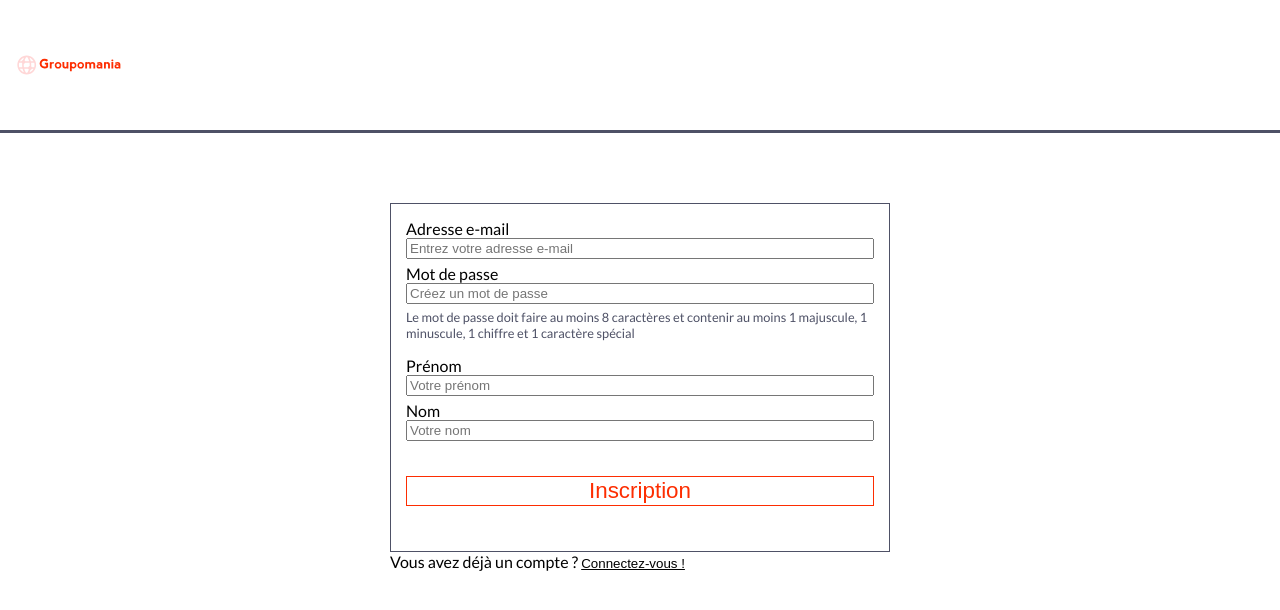
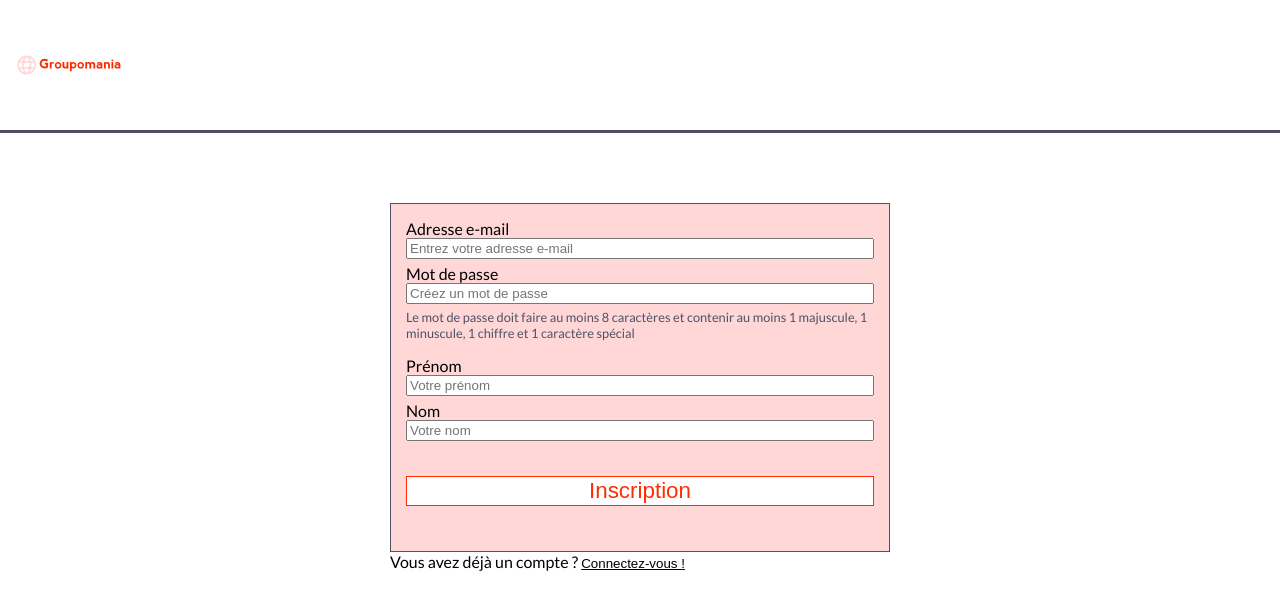
Before and after one commit to SylvainBruyat/OC-P7-Groupomania, a React (Create React App) app in the folder front/: page / in a window 1280 px wide. Both pictures are taken after a click on the button "Inscrivez-vous !". Shown: the top 610 px of the page. Built offline with nearby package versions, Linux system fonts and the light colour scheme.

Commit message:
Ajustements de mise en forme des liens et de la page d'inscription

```diff
--- a/front/src/index.css
+++ b/front/src/index.css
@@ -1,3 +1,7 @@
+* {
+    box-sizing: border-box;
+}
+
 body {
     margin: 0;
     font-family: 'Lato', sans-serif;
@@ -5,6 +9,11 @@ body {
     -moz-osx-font-smoothing: grayscale;
 }
 
+a {
+    text-decoration: none;
+    height: fit-content;
+}
+
 code {
     font-family: source-code-pro, Menlo, Monaco, Consolas, 'Courier New',
         monospace;
--- a/front/src/styles/app.css
+++ b/front/src/styles/app.css
@@ -9,7 +9,3 @@
 @import './profile.css';
 @import './post.css';
 @import './comment.css';
-
-* {
-    box-sizing: border-box;
-}
--- a/front/src/styles/signupcard.css
+++ b/front/src/styles/signupcard.css
@@ -5,6 +5,7 @@
     max-width: 500px;
     padding: 15px;
     border: 1px solid var(--color-tertiary);
+    background-color: var(--color-secondary);
 }
 
 .signup-card input {
```
